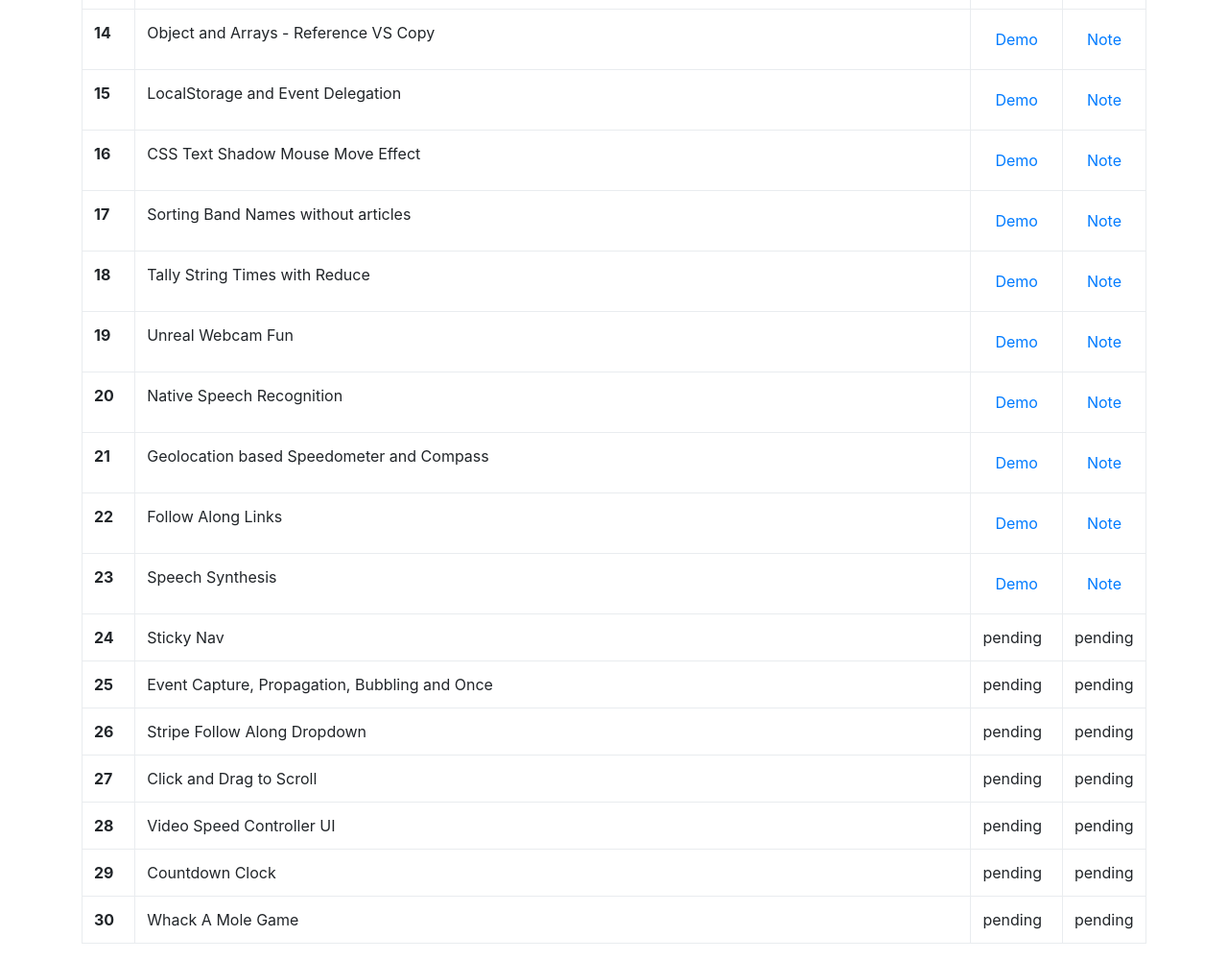
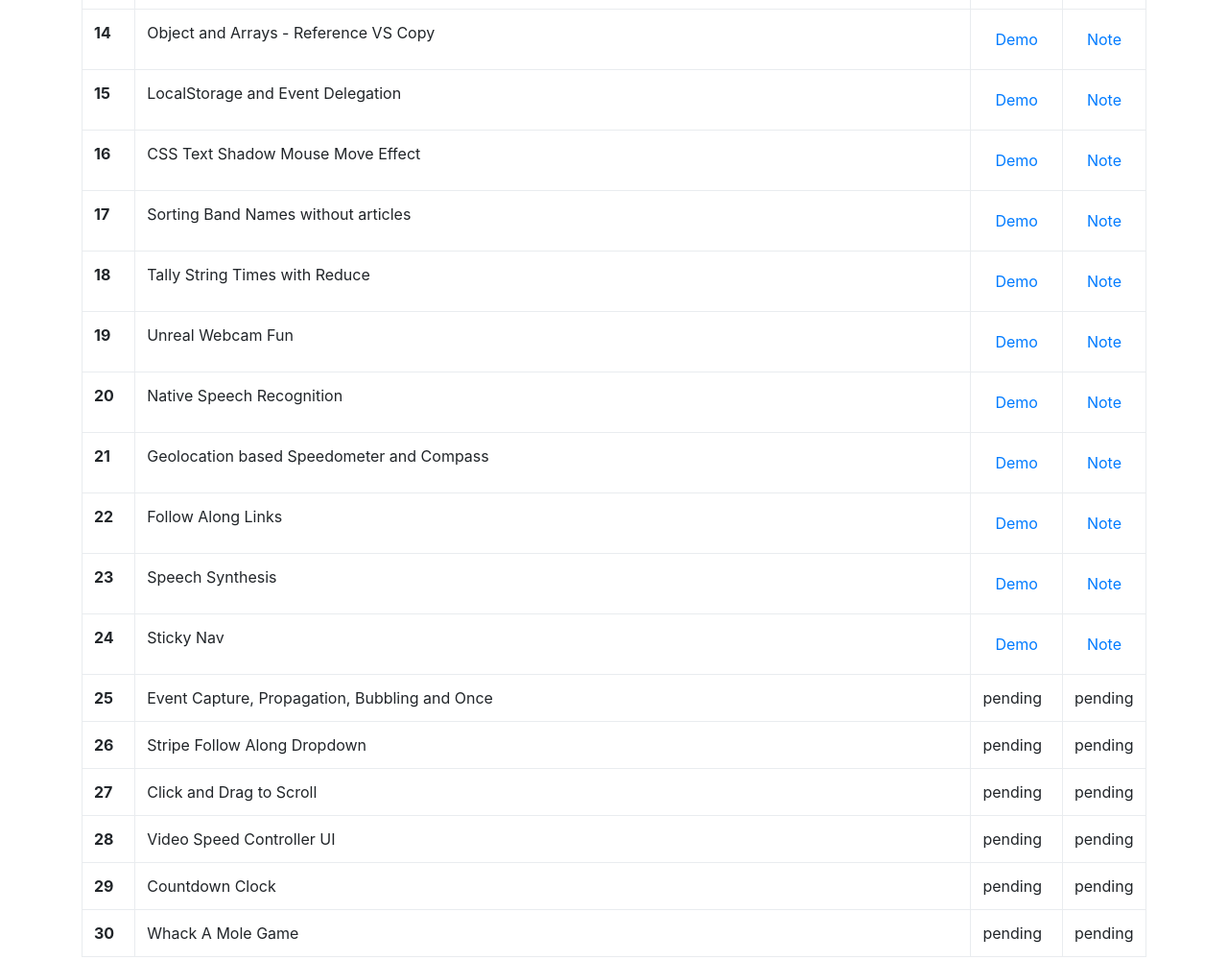
Before and after one commit to sky172839465/JS30, a plain HTML site: page index.html in a window 1280 px wide. Shown: the part 910-1910 px from the top of the page at 96% size. Drawn offline with nearby package versions, Linux system fonts and the light colour scheme.

Commit message:
:white_check_mark:  Update homepage finish CH24

```diff
--- a/index.html
+++ b/index.html
@@ -91,7 +91,7 @@
             { name: 'Geolocation based Speedometer and Compass', finish: true },
             { name: 'Follow Along Links', finish: true },
             { name: 'Speech Synthesis', finish: true },
-            { name: 'Sticky Nav', finish: false },
+            { name: 'Sticky Nav', finish: true },
             { name: 'Event Capture, Propagation, Bubbling and Once', finish: false },
             { name: 'Stripe Follow Along Dropdown', finish: false },
             { name: 'Click and Drag to Scroll', finish: false },
```
